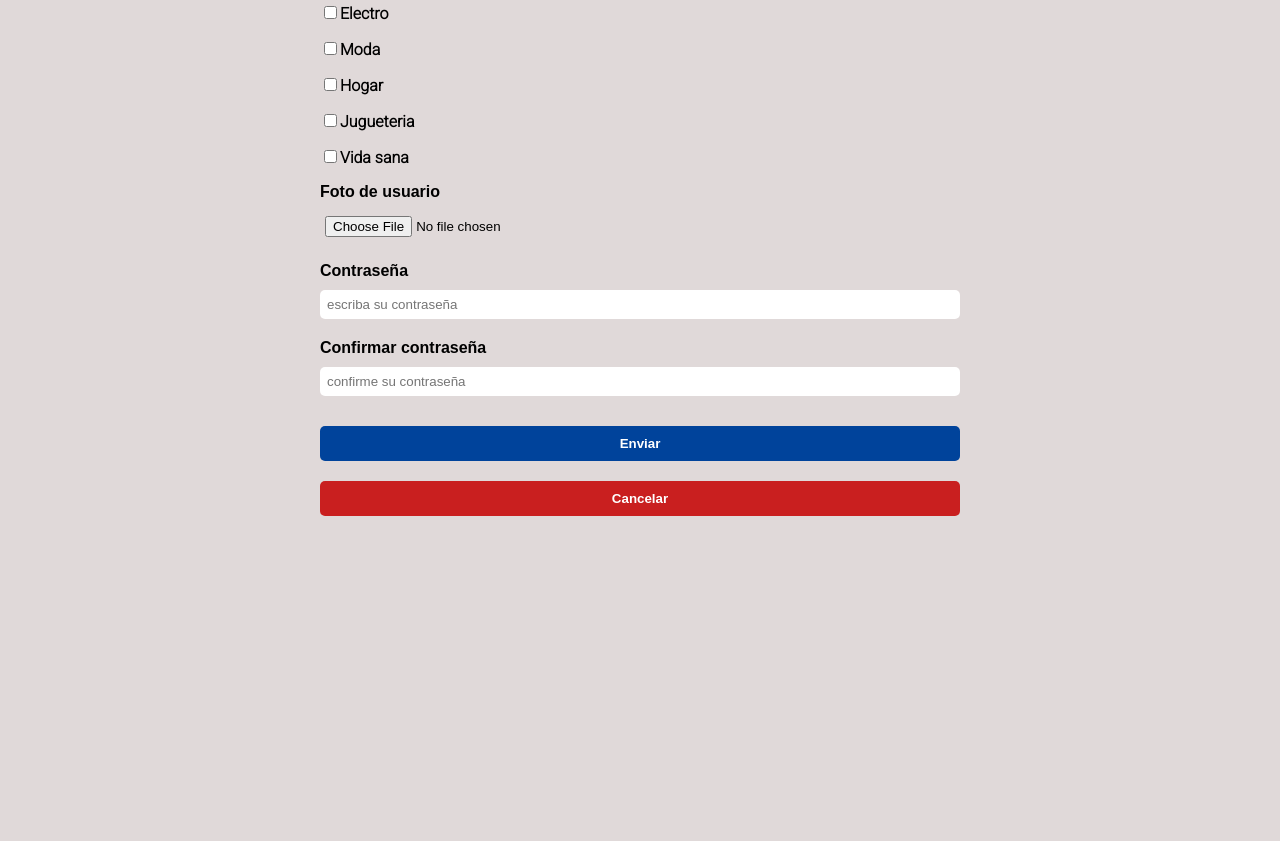
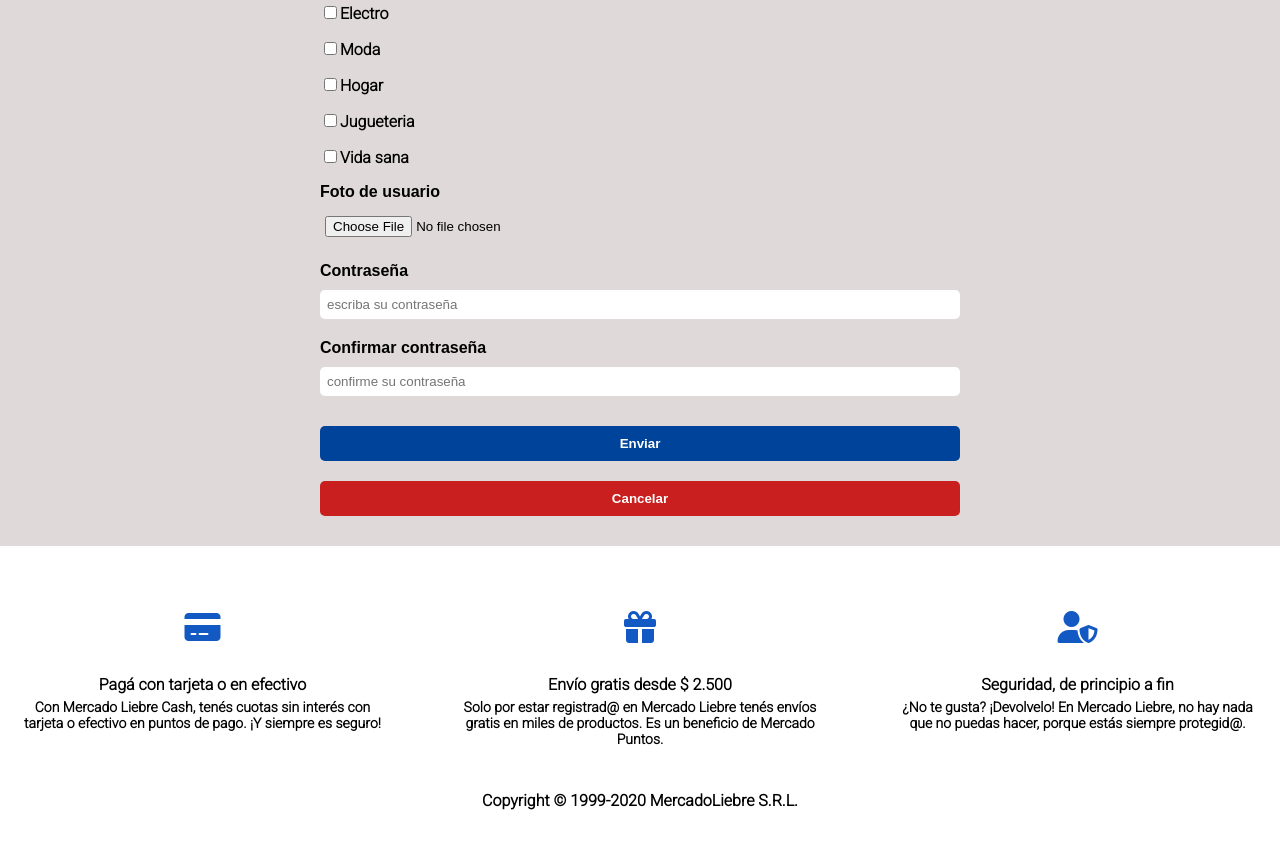
Before and after one commit to JuanBogliacino/Actividad-Mercadolibre, a website: page views/register.html in a window 1280 px wide. Shown: the part 504-1345 px from the top of the page. Before the commit the page ends 1050 px from the top, so only its background shows below. Drawn offline with Linux system fonts and the light colour scheme; a web font is replaced by a local one.

Commit message:
Mercado-libre terminado

```diff
--- a/public/css/register.css
+++ b/public/css/register.css
@@ -95,7 +95,6 @@
   form label {
     margin-bottom: 10px;
     font-family: 'Shippori Antique', sans-serif;
-    font-weight: bold;
   }
 
   form input {
@@ -142,6 +141,38 @@
   form .reset {
     background: rgb(201, 31, 31);
   }
+
+
+
+  footer {
+    text-align: center;
+    padding: 15px;
+    background: #fff;
+  }
+
+  footer h4 {
+    margin-bottom: 5px;
+  }
+
+  footer p {
+    margin-top: 0%;
+  }
+
+ .footer-icono i {
+    display: inline-block;
+    margin-bottom: 10px;
+    margin-top: 50px;
+    color: #1259c3;
+    font-size: 2em;
+ }
+
+ .footer-icono i:hover {
+    color: #39b54a;
+ }
+
+ footer .last-p {
+    margin-top: 30px;
+ }
 
   @media (min-width: 361px){
 
@@ -226,4 +257,21 @@
     form .div-input-file input {
         width: 50%;
       }
+
+
+
+
+      .footer-conteiner {
+        display: flex;
+        flex-wrap: wrap;
+        justify-content: space-between;
+      }
+
+      .footer-conteiner-item {
+        width: 30%;
+      }
+
+      .footer-conteiner-item p {
+        font-size: 14px;
+      }
   }
--- a/views/register.html
+++ b/views/register.html
@@ -25,7 +25,7 @@
             <article class="div-logo-barra">
                <img src="/images/logo-mercado-liebre.svg" class="logo">
                 <div class="barra-busqueda">
-               <input type="text" placeholder="Buscar producto"><i class="fa-solid fa-magnifying-glass"></i>
+               <input type="text" placeholder="Buscar producto, marcas..."><i class="fa-solid fa-magnifying-glass"></i>
             </div>
             </article>
             <h2 class="copy-header">
@@ -139,5 +139,50 @@
         </form>
       </section>
      </main>
+
+
+
+
+     <footer>
+      <article class="footer-conteiner">
+        <div class="footer-conteiner-item">
+          <div class="footer-icono">
+            <i class="fa-solid fa-credit-card"></i>
+          </div>
+
+          <h4>Pagá con tarjeta o en efectivo</h4>
+          <p>
+            Con Mercado Liebre Cash, tenés cuotas sin interés con tarjeta o efectivo
+            en puntos de pago. ¡Y siempre es seguro!
+          </p>
+        </div>
+
+        <div class="footer-conteiner-item">
+          <div class="footer-icono">
+            <i class="fa-solid fa-gift"></i>
+          </div>
+
+          <h4>Envío gratis desde $ 2.500</h4>
+          <p>
+            Solo por estar registrad@ en Mercado Liebre tenés envíos gratis en miles
+            de productos. Es un beneficio de Mercado Puntos.
+          </p>
+        </div>
+
+        <div class="footer-conteiner-item">
+          <div class="footer-icono">
+            <i class="fa-solid fa-user-shield"></i>
+          </div>
+
+          <h4>Seguridad, de principio a fin</h4>
+          <p>
+            ¿No te gusta? ¡Devolvelo! En Mercado Liebre, no hay nada que no puedas
+            hacer, porque estás siempre protegid@.
+          </p>
+        </div>
+        </article>
+
+      <p class="last-p">Copyright © 1999-2020 MercadoLiebre S.R.L.</p>
+    </footer>
 </body>
 </html>
```
Also changed, not shown: views/home.html (+1 -1 lines), views/login.html (+1 -1 lines).
